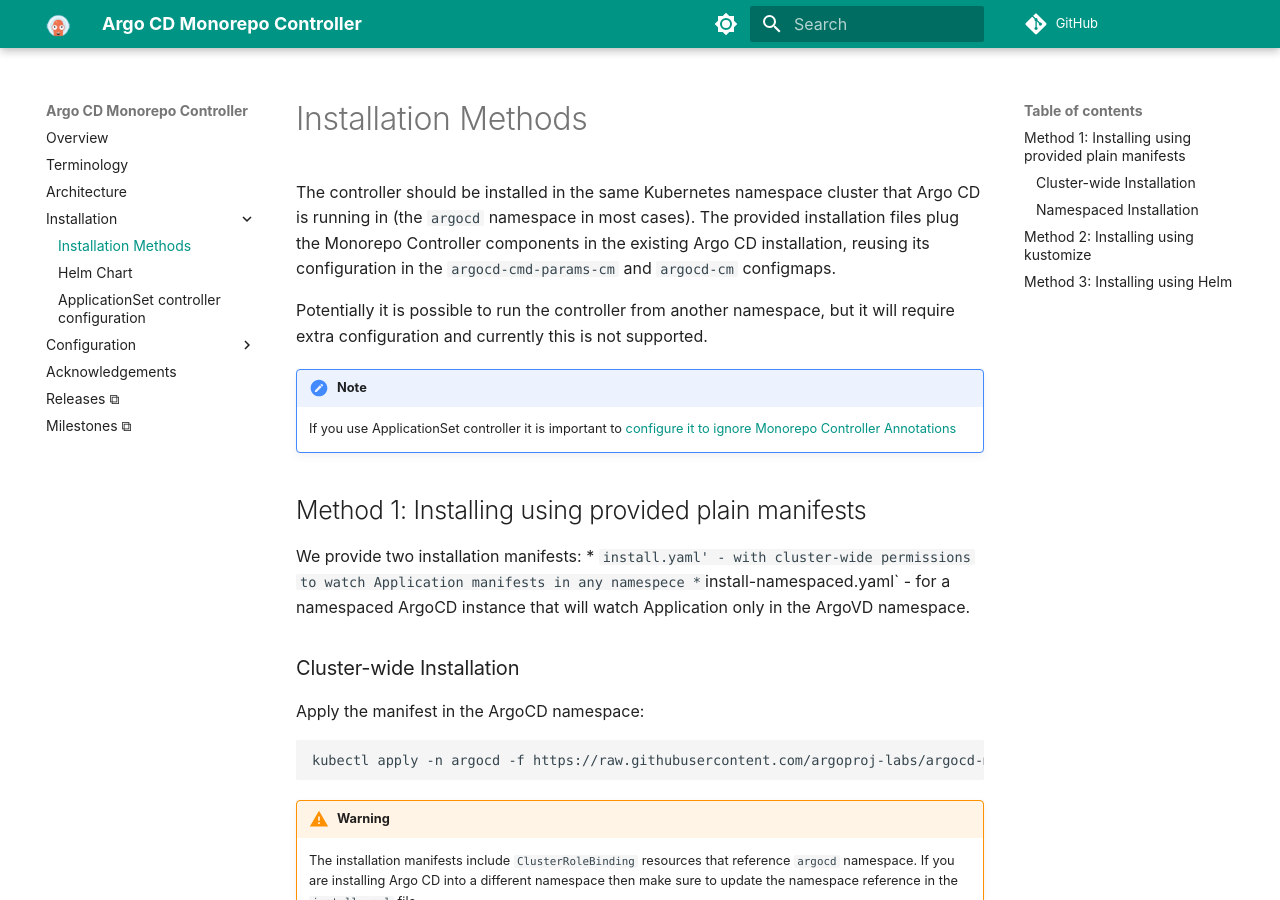
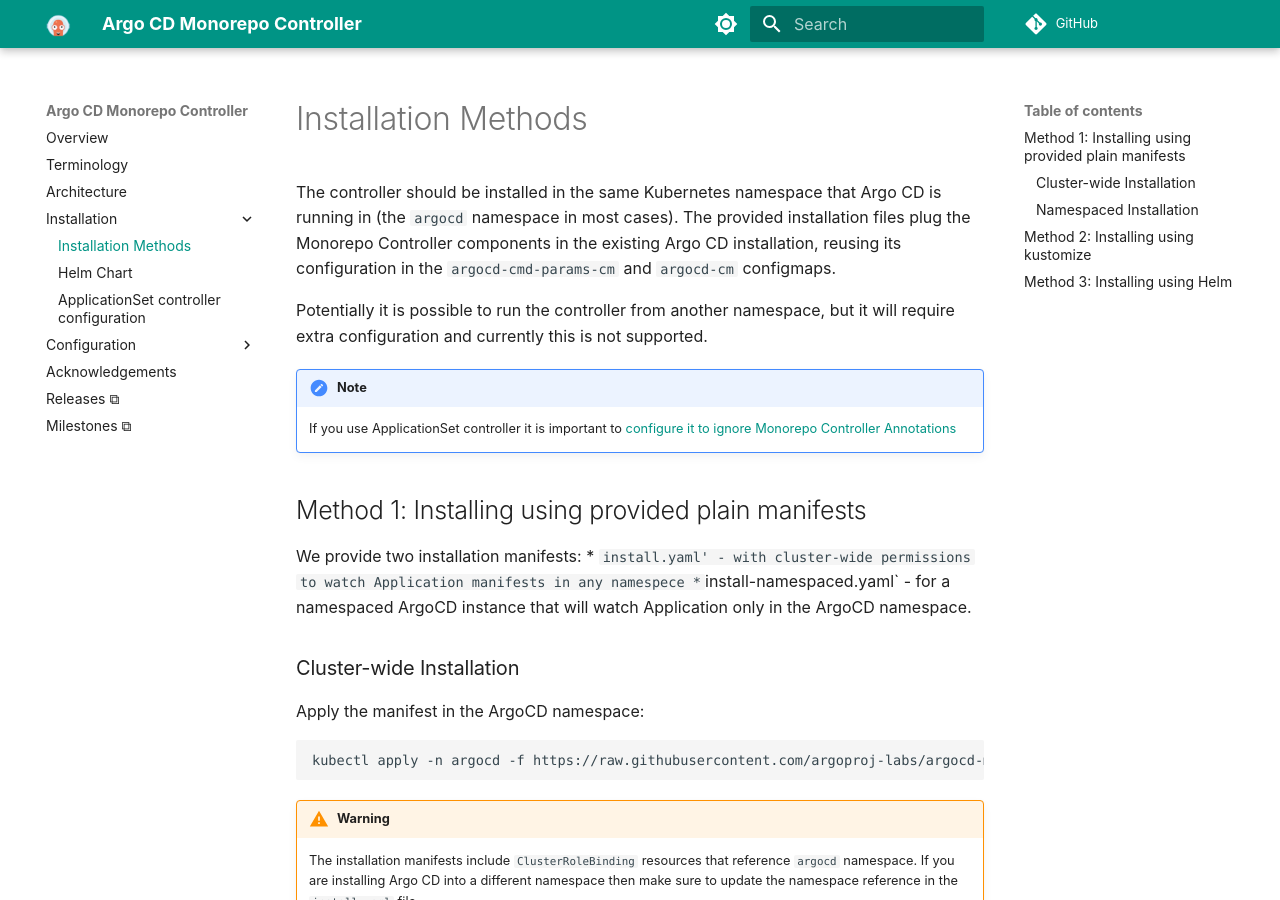
Before and after one commit to dudinea/argocd-monorepo-controller, an MkDocs documentation site: the page built from docs/install.md, in a window 1280 px wide and 900 px high. Built offline with MkDocs 1.6.1 and Material for MkDocs 9.7.7, drawn with Linux system fonts in a browser that asks for light colours; comment, search, counter and statistics services are not loaded.

Commit message:
docs: fix typo
Signed-off-by: Eugene Doudine <eugene.doudine@octopus.com>

```diff
--- a/docs/install.md
+++ b/docs/install.md
@@ -1,10 +1,11 @@
 # Installation Methods
 
 The controller should be installed in the same Kubernetes namespace
-cluster that Argo CD is running in (the `argocd` namespace in most
-cases).  The provided installation files plug the Monorepo Controller
+that Argo CD is running in (the `argocd` namespace in most cases).
+The provided installation files plug the Monorepo Controller
 components in the existing Argo CD installation, reusing its
-configuration in the `argocd-cmd-params-cm` and `argocd-cm` configmaps.
+configuration in the `argocd-cmd-params-cm` and `argocd-cm`
+configmaps.
 
 Potentially it is possible to run the controller from another
 namespace, but it will require extra configuration and currently this
@@ -20,7 +21,7 @@
 * `install.yaml' - with cluster-wide permissions to watch Application
   manifests in any namespece
 * `install-namespaced.yaml` - for a namespaced ArgoCD instance that
-  will watch Application only in the ArgoVD namespace.
+  will watch Application only in the ArgoCD namespace.
 
 ### Cluster-wide Installation
 
```
